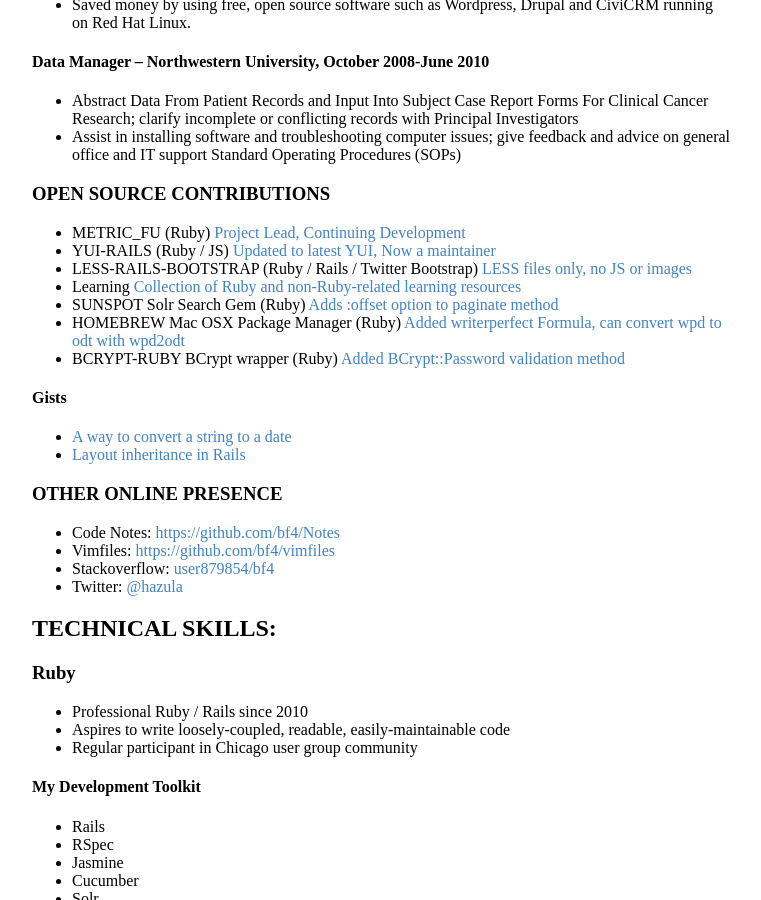
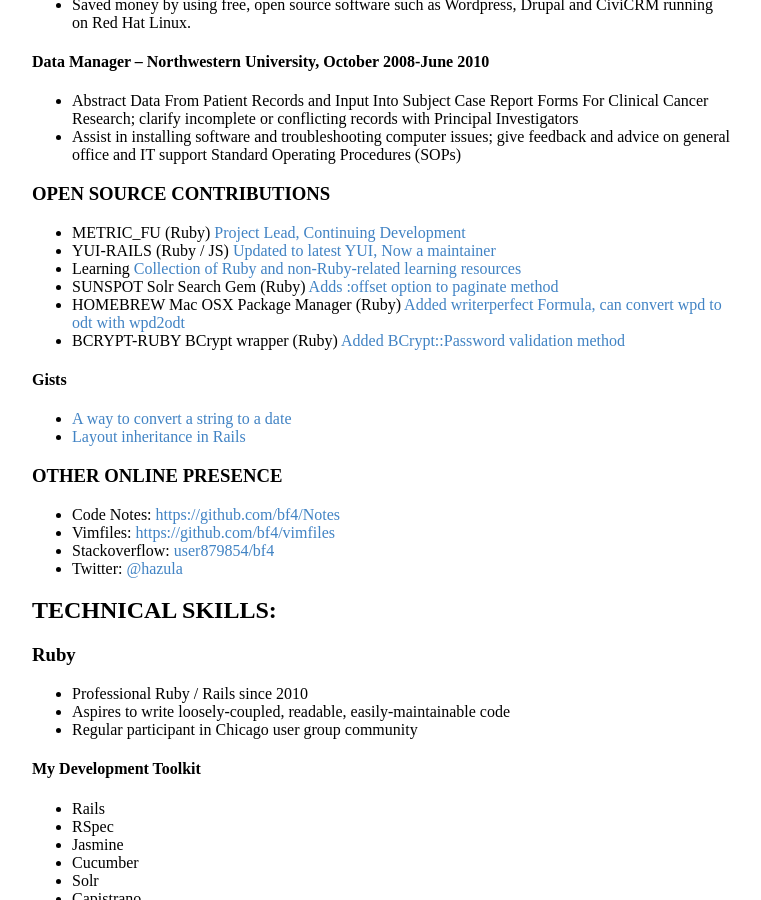
Before and after one commit to bf4/bf4.github.com, a Jekyll site: the page resume.html, which Jekyll copies as it is, in a window 1280 px wide and 900 px high, scrolled down 976 px. Shown: the whole window, without its empty margins (258-1019 px from the left). Built offline with Jekyll 4.4.1, drawn with Linux system fonts in a browser that asks for light colours; Markdown is read by kramdown in place of the engine named in the settings.

Commit message:
Remove boostrap less without js

```diff
--- a/resume.html
+++ b/resume.html
@@ -95,7 +95,6 @@
 <ul>
 <li>METRIC_FU (Ruby) <a href="https://github.com/metricfu/metric_fu">Project Lead, Continuing Development</a></li>
 <li>YUI-RAILS (Ruby / JS) <a href="https://github.com/nextmat/yui-rails">Updated to latest YUI, Now a maintainer</a></li>
-<li>LESS-RAILS-BOOTSTRAP (Ruby / Rails / Twitter Bootstrap) <a href="http://github.com/bf4/less-rails-bootstrap">LESS files only, no JS or images</a></li>
 <li>Learning <a href="https://github.com/bf4/learning">Collection of Ruby and non-Ruby-related learning resources</a></li>
 <li>SUNSPOT Solr Search Gem (Ruby) <a href="https://github.com/sunspot/sunspot/commit/2a99fd395a49f4137fd4d2ced0610367ecabf4fe">Adds :offset option to paginate method</a></li>
 <li>HOMEBREW Mac OSX Package Manager (Ruby) <a href="https://github.com/mxcl/homebrew/pull/4917">Added writerperfect Formula, can convert wpd to odt with wpd2odt</a></li>
```
